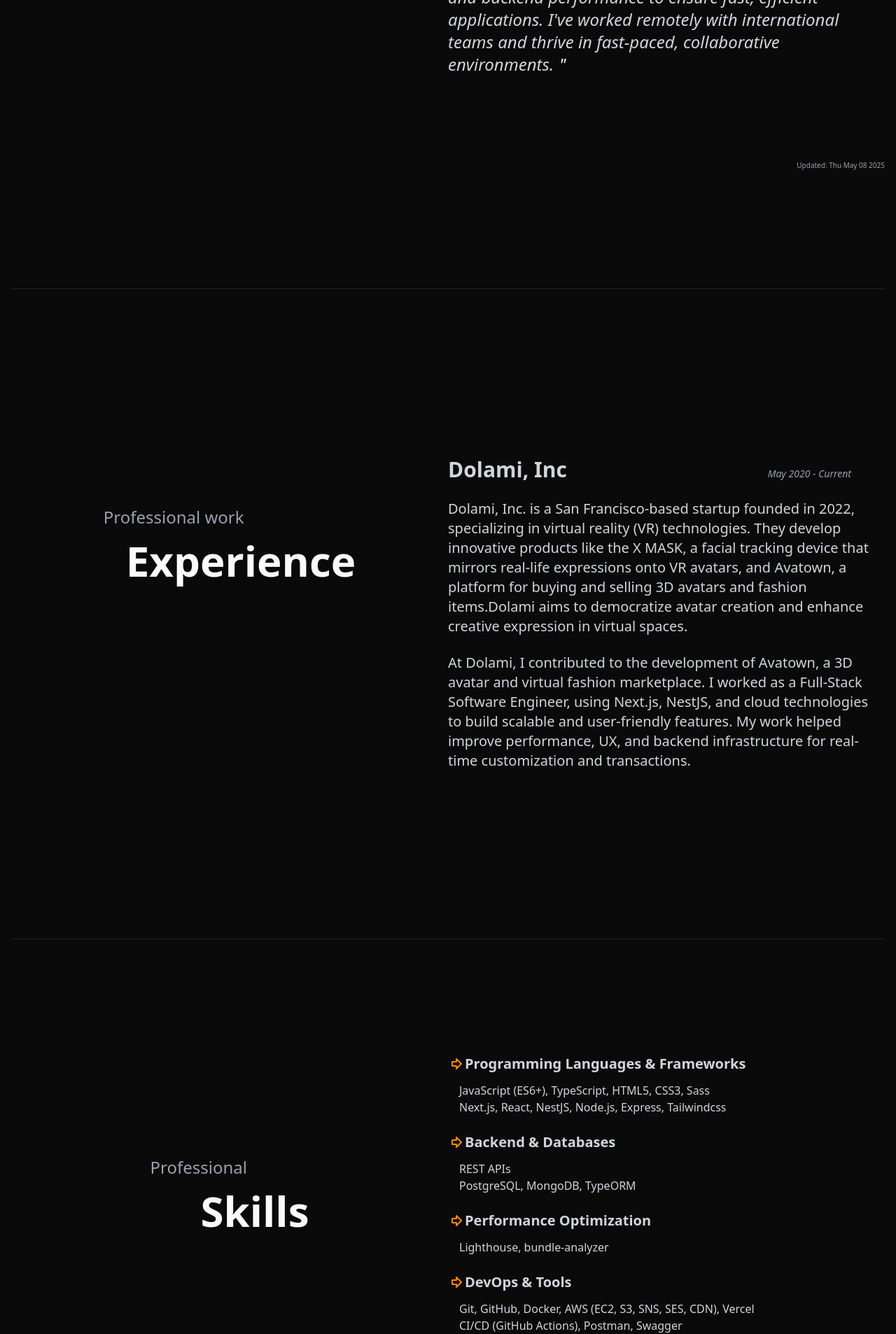
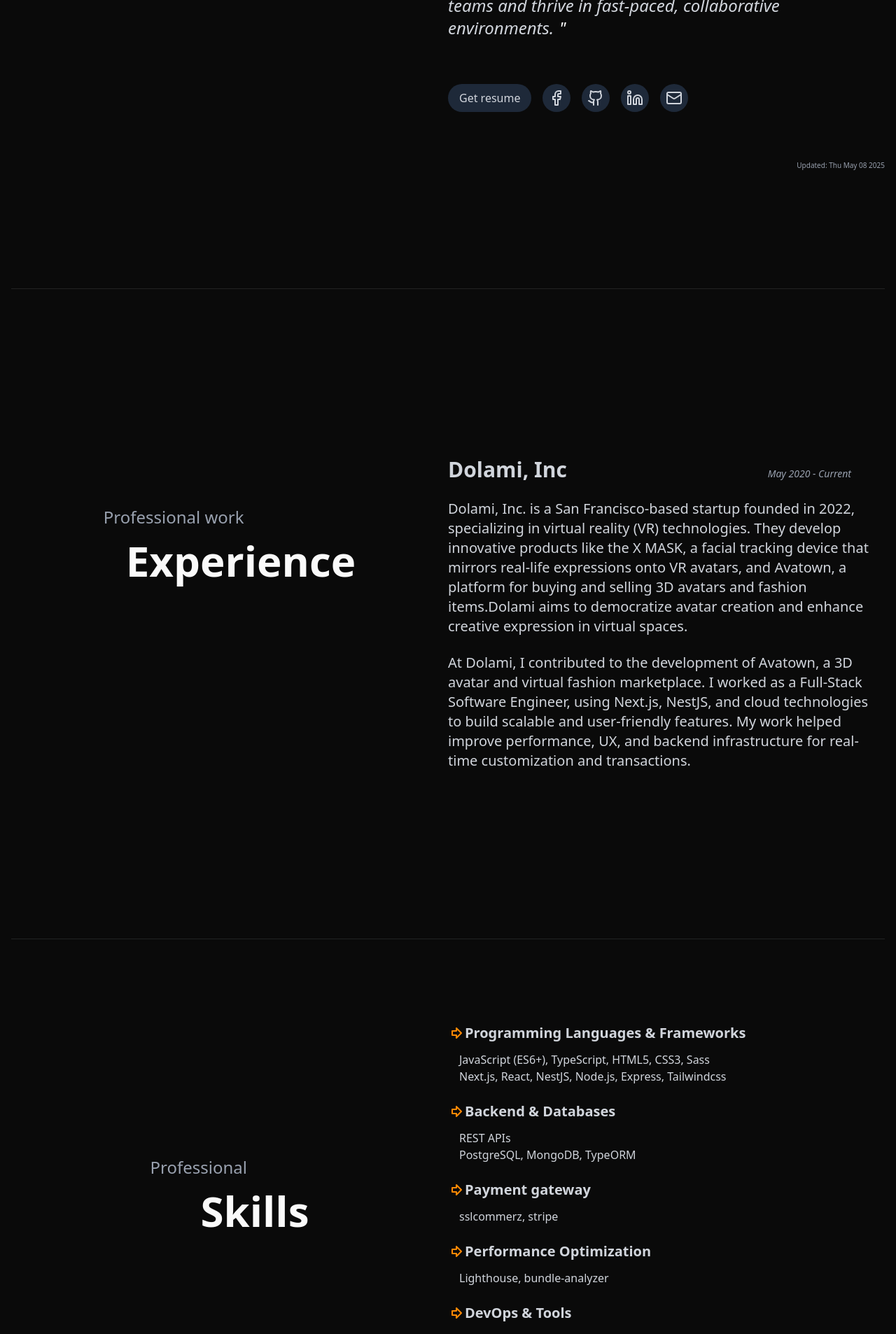
Before and after one commit to sajib-hosen/sajib, a Next.js app: page / in a window 1280 px wide. Shown: the part 540-2446 px from the top of the page at 70% size. Built offline with nearby package versions, Linux system fonts and the light colour scheme.

Commit message:
working on updatin portfolio

```diff
--- a/app/page.tsx
+++ b/app/page.tsx
@@ -1,6 +1,6 @@
 import TimeStamp from "@/components/shared/time-stamp";
 import { LIGHTHOUSE, MY_NAME, PROJECT_IMG } from "@/constent";
-import { ArrowBigRight } from "lucide-react";
+import { ArrowBigRight, Facebook, Github, Linkedin, Mail } from "lucide-react";
 import Image from "next/image";
 import Link from "next/link";
 import React from "react";
@@ -20,7 +20,7 @@
         </div>
       </div>
 
-      <div className="w-full sm:w-1/2 min-h-screen flex items-center ">
+      <div className="w-full sm:w-1/2 min-h-96 sm:min-h-screen flex items-center ">
         <div className="space-y-4 sm:space-y-16 pr-4 text-gray-300">
           {right}
         </div>
@@ -59,6 +59,39 @@
                             collaborative environments.`}
               <span className="text-2xl text-white px-2">&quot;</span>
             </h1>
+
+            <div className=" gap-4 flex flex-wrap items-center">
+              <button className=" h-10 px-4 cursor-pointer flex justify-center items-center rounded-full hover:bg-gray-700 bg-gray-800">
+                Get resume
+              </button>
+
+              <Link target="_block" href={"https://fahrezi.fyi/"}>
+                <button className="cursor-pointer h-10 w-10 hover:bg-gray-700 bg-gray-800 flex justify-center items-center rounded-full">
+                  <Facebook />
+                </button>
+              </Link>
+
+              <Link target="_block" href={"https://github.com/sajib-hosen"}>
+                <button className="cursor-pointer h-10 w-10 flex justify-center items-center rounded-full hover:bg-gray-700 bg-gray-800">
+                  <Github />
+                </button>
+              </Link>
+
+              <Link
+                target="_block"
+                href={"https://www.linkedin.com/in/sajib-hosen-815a29218/"}
+              >
+                <button className="cursor-pointer h-10 w-10 flex justify-center items-center rounded-full hover:bg-gray-700 bg-gray-800">
+                  <Linkedin />
+                </button>
+              </Link>
+
+              <Link href={"mailto:sajib.201h@gmail.com"}>
+                <button className="cursor-pointer h-10 w-10 flex justify-center items-center rounded-full hover:bg-gray-700 bg-gray-800">
+                  <Mail />
+                </button>
+              </Link>
+            </div>
           </>
         }
       />
@@ -157,6 +190,18 @@
               <div className=" space-y-3">
                 <h1 className=" font-bold flex items-center">
                   <ArrowBigRight className=" text-orange-400" />
+                  <span className=" text-lg sm:text-xl">Payment gateway</span>
+                </h1>
+                <ul className=" ml-4">
+                  <li className=" ">
+                    <span>sslcommerz, stripe</span>
+                  </li>
+                </ul>
+              </div>
+
+              <div className=" space-y-3">
+                <h1 className=" font-bold flex items-center">
+                  <ArrowBigRight className=" text-orange-400" />
                   <span className="text-lg sm:text-xl">
                     Performance Optimization
                   </span>
@@ -215,8 +260,10 @@
       />
 
       <div className="border-b  ">
-        <h1 className=" text-center mb-6 text-2xl font-bold ">
-          Performance & Optimization
+        <h1 className="pl-30 text-center text-4xl font-bold ">Performance</h1>
+        <p className=" text-gray-400 text-2xl text-center">&</p>
+        <h1 className="pr-30 text-center mb-10 text-4xl font-bold ">
+          Optimization
         </h1>
         <div className=" flex items-center justify-center pb-4 sm:pb-10">
           <Image
@@ -249,7 +296,8 @@
           <>
             {[...Array(6)].map((_, index) => (
               <div key={index} className="flex items-center space-x-6 ">
-                <div>
+                <div className=" w-36">
+                  <Link target="_block" href={"https://clone-of.vercel.app/"}>
                     <Image
                       src={PROJECT_IMG.first}
                       width={500}
@@ -257,13 +305,23 @@
                       alt="project"
                       className=" rounded"
                     />
+                  </Link>
                 </div>
-                <p key={index} className=" text-md sm:text-lg">
-                  Lorem ipsum dolor sit amet consectetur adipisicing elit. Dolor
-                  quibusdam, tempore obcaecati alias cum rem suscipit quas
-                  veniam omnis nesciunt non, repellendus quis voluptatum
-                  veritatis reiciendis sint? Ut, ab voluptatem!
-                </p>
+                <div>
+                  <h1 className=" font-bold text-xl">BuyPort</h1>
+                  <p>project description - e-com shop with dashboard</p>
+                  <div className=" pt-2 space-x-2">
+                    <button className=" text-sm bg-gray-900 px-2 rounded">
+                      Next.js
+                    </button>
+                    <button className="text-sm bg-gray-900 px-2 rounded">
+                      Nest.js
+                    </button>
+                    <button className="text-sm bg-gray-900 px-2 rounded">
+                      Mongo DB
+                    </button>
+                  </div>
+                </div>
               </div>
             ))}
           </>
```
Lines whose indentation alone changed are shown as unchanged.
